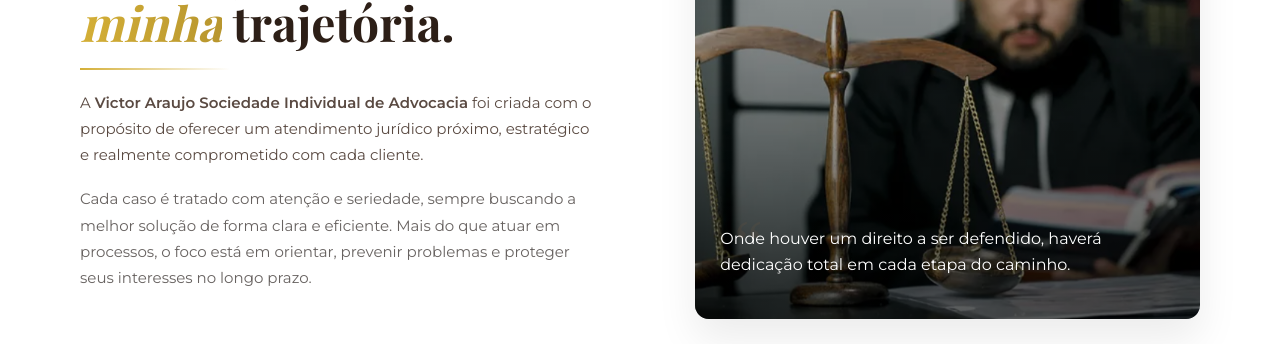
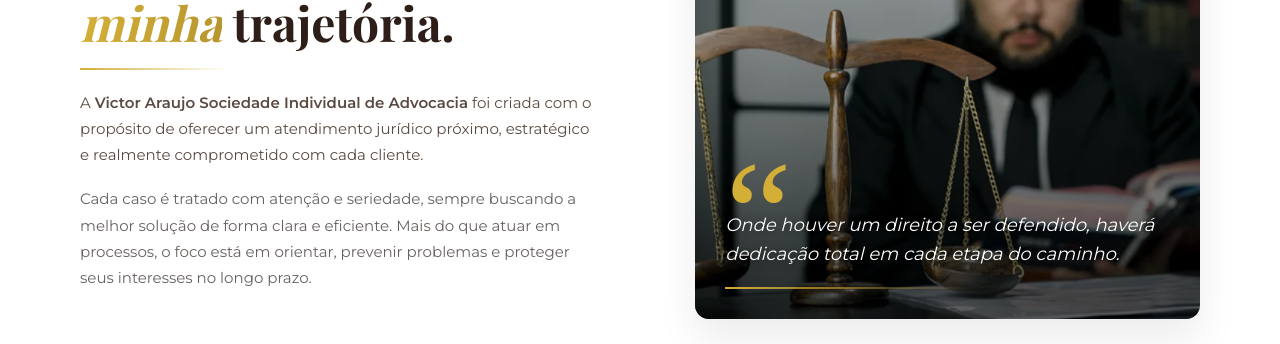
Before and after one commit to Apolus03/Victor-Araujo-Advogado, a React (Vite) app: page / in a window 1280 px wide. Shown: the part 2340-2684 px from the top of the page. Built offline with nearby package versions, Linux system fonts and the light colour scheme.

Commit message:
feat: ajustes no css

```diff
--- a/src/App.tsx
+++ b/src/App.tsx
@@ -560,11 +560,13 @@ function IdentitySection() {
 
             {/* FRASE */}
             <div className="quoteOverlay">
-              <span className="quoteIcon">“</span>
-              <p>
-                Onde houver um direito a ser defendido, haverá dedicação total
-                em cada etapa do caminho.
+              <span className="quoteMark">“</span>
+
+              <p className="quoteText">
+                Onde houver um direito a ser defendido, haverá dedicação total em cada etapa do caminho.
               </p>
+
+              <div className="quoteLine" />
             </div>
           </div>
         </div>
@@ -674,7 +676,7 @@ function OfficeSection() {
           >
             Av. Marginal Oratório, Jardim Utinga, 37
           </a>
-               <div className="titleDividerCentralize" />
+          <div className="titleDividerCentralize" />
 
         </div>
 
--- a/src/site.css
+++ b/src/site.css
@@ -763,21 +763,40 @@ img.escavadorTitlePng {
 /* FRASE SOBRE A IMAGEM */
 .quoteOverlay {
   position: absolute;
-  bottom: 25px;
-  left: 25px;
-  right: 25px;
+  bottom: 30px;
+  left: 30px;
+  right: 30px;
   color: #fff;
 }
 
-.quoteIcon {
-  font-size: 40px;
+/* ASPAS GRANDES */
+.quoteMark {
+  width: fit-content;
+  height: 65px;
+  font-size: 150px;
   color: #d4af37;
-}
-
-.quoteOverlay p {
-  font-size: 16px;
+  font-family: serif;
+  display: block;
+  margin-bottom: 10px;
+}
+
+/* TEXTO */
+.quoteText {
+  font-size: 18px;
   line-height: 1.6;
-  margin-top: 8px;
+  font-weight: 400;
+  color: #ffffff;
+  font-style: italic;
+  /* efeito leve de destaque */
+  text-shadow: 0 2px 10px rgba(0, 0, 0, 0.5);
+}
+
+/* LINHA DOURADA EMBAIXO */
+.quoteLine {
+  width: 250px;
+  height: 2px;
+  background: linear-gradient(90deg, #d4af37, transparent);
+  margin-top: 12px;
 }
 
 /* ANIMAÇÃO */
```
